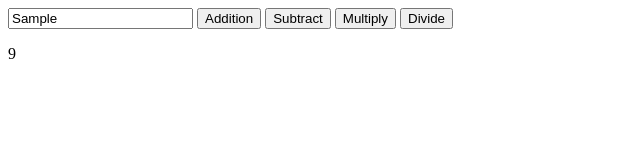
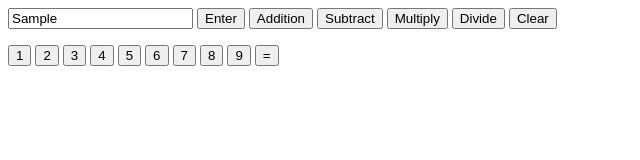
Before and after one commit to Rhumph/Calculator-TOP-Project, a plain HTML site: page index.html in a window 1280 px wide. Both pictures are taken after typing "Sample" into the empty fields and a click on the button "Addition". Shown: the whole page, without its empty margins (0-640 px from the left). Drawn offline with Linux system fonts and the light colour scheme.

Commit message:
Created Basic calculator functionality

```diff
--- a/index.html
+++ b/index.html
@@ -9,13 +9,28 @@
 </head>
 <body>
     <div class="baseDiv">
-        <input type="text" id="userInput" placeholder="Enter your text here">
-        <button onclick="add([5,2,2])">Addition</button>
+        <input type="text" id="userInput" class="user-input" placeholder="Enter your text here">
+        <button class="enter-btn" onclick="inputNumbers()">Enter</button>
+        <button onclick="add(numbers)">Addition</button>
         <button onclick="subtract([5,2,2])">Subtract</button>
         <button onclick="multiply([5,2,2])">Multiply</button>
         <button onclick="divide([5,2,2])">Divide</button>
+        <button onclick="clear()">Clear</button>
         <!-- You basically got up to finishing off the basic add function, it works, now you just need to make one for the other math functions, should be mostly a copy and paste job, then a mathod to input numbers to each function -->
         <p class="test-output"></p>
+
+        <div class="calc-ui">
+            <button class="calc-ui-button">1</button>
+            <button class="calc-ui-button">2</button>
+            <button class="calc-ui-button">3</button>
+            <button class="calc-ui-button">4</button>
+            <button class="calc-ui-button">5</button>
+            <button class="calc-ui-button">6</button>
+            <button class="calc-ui-button">7</button>
+            <button class="calc-ui-button">8</button>
+            <button class="calc-ui-button">9</button>
+            <button class="calc-ui-button">=</button>
+        </div>
     </div>
 
 </body>
--- a/script.js
+++ b/script.js
@@ -1,4 +1,21 @@
-function inputNumbers(){}
+let numbers = [];
+
+function inputNumbers(){
+    let inputNumbers = document.querySelector(".user-input");
+
+    numbers.push(inputNumbers.value);
+
+
+    // Will keep the below code to use for test down the track
+    let arry = document.createElement("p");
+    arry.textContent = numbers;
+    let outputLocation = document.querySelector(".test-output");
+    outputLocation.appendChild(arry);
+
+
+
+    inputNumbers.value = "";
+}
 
 function add(numbers){
 
@@ -7,11 +24,9 @@ function add(numbers){
     if (numbers.length === 1){
         return numbers[0];
     }else{
-    let addedNumbers = numbers.reduce((sum, current) => sum + current);
+    let addedNumbers = numbers.reduce((sum, current) => parseInt(sum) + parseInt(current));
     outputLocation.textContent = addedNumbers;
     }
-
-
 };
 
 function subtract(numbers){
@@ -21,11 +36,9 @@ function subtract(numbers){
     if (numbers.length === 1){
         return numbers[0];
     }else{
-    let addedNumbers = numbers.reduce((sum, current) => sum - current);
+    let addedNumbers = numbers.reduce((sum, current) => parseInt(sum) - parseInt(current));
     outputLocation.textContent = addedNumbers;
     }
-
-
 };
 
 function multiply(numbers){
@@ -35,11 +48,9 @@ function multiply(numbers){
     if (numbers.length === 1){
         return numbers[0];
     }else{
-    let addedNumbers = numbers.reduce((sum, current) => sum * current);
+    let addedNumbers = numbers.reduce((sum, current) => parseInt(sum) * parseInt(current));
     outputLocation.textContent = addedNumbers;
     }
-
-
 };
 
 function divide(numbers){
@@ -49,11 +60,13 @@ function divide(numbers){
     if (numbers.length === 1){
         return numbers[0];
     }else{
-    let addedNumbers = numbers.reduce((sum, current) => sum / current);
+    let addedNumbers = numbers.reduce((sum, current) => parseInt(sum) / parseInt(current));
     outputLocation.textContent = addedNumbers;
     }
-
-
 };
 
+function clear(){
+    numbers.value = "";
+}
+
 // console.log(add(numbers));
```
